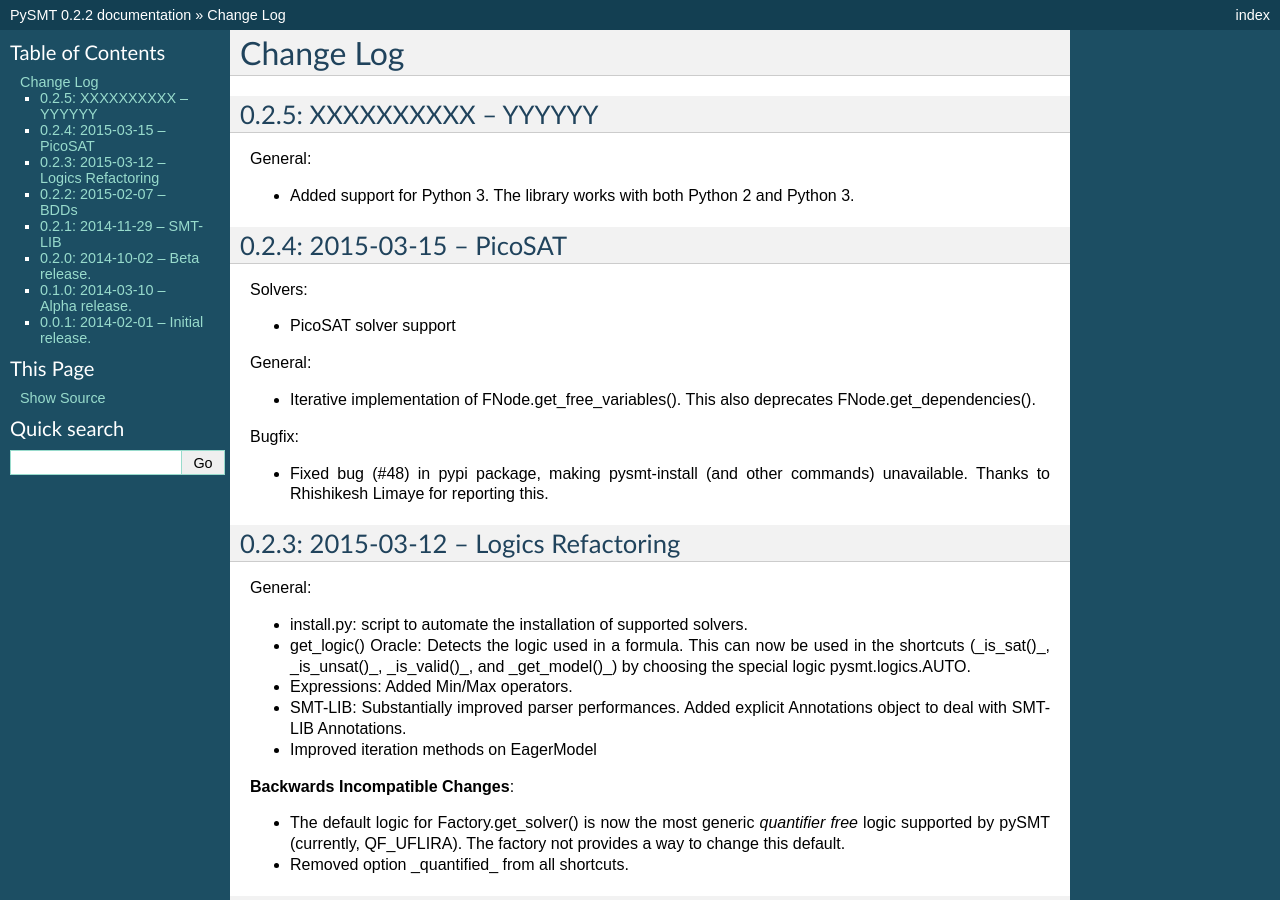
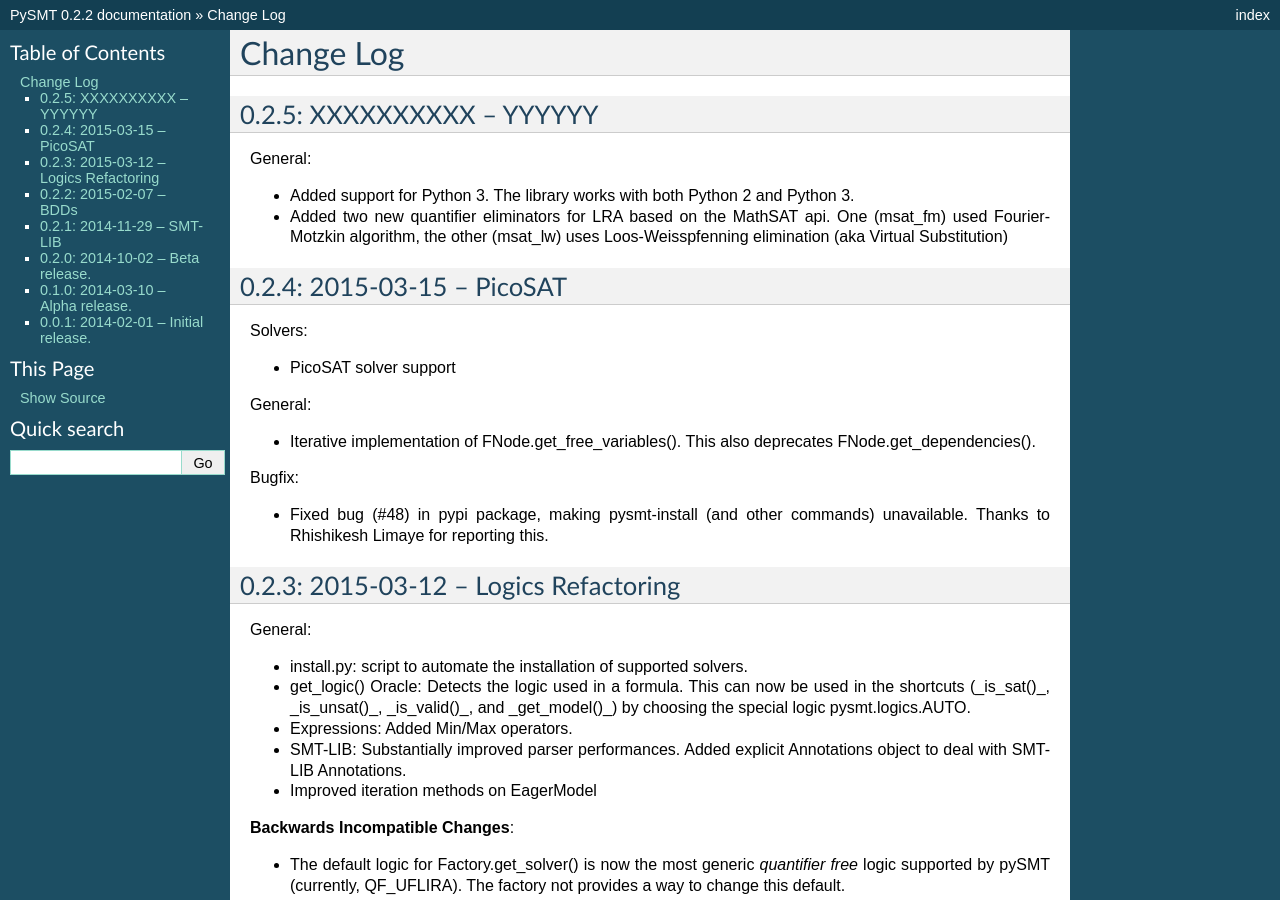
Before and after one commit to pysmt/pysmt, a Sphinx documentation site: the page built from docs/CHANGES.rst, in a window 1280 px wide and 900 px high. Built offline with Sphinx 7.4.7, drawn with Linux system fonts in a browser that asks for light colours; formulas are drawn with MathJax 3; pages that are not in the unit, such as notebooks, are missing from menus.

Commit message:
Added change in CHANGES.rst

```diff
--- a/docs/CHANGES.rst
+++ b/docs/CHANGES.rst
@@ -8,6 +8,11 @@ General:
 
 * Added support for Python 3. The library works with both Python 2 and
   Python 3.
+
+* Added two new quantifier eliminators for LRA based on the MathSAT
+  api. One (msat_fm) used Fourier-Motzkin algorithm, the other
+  (msat_lw) uses Loos-Weisspfenning elimination (aka Virtual
+  Substitution)
 
 
 0.2.4: 2015-03-15  -- PicoSAT
```
